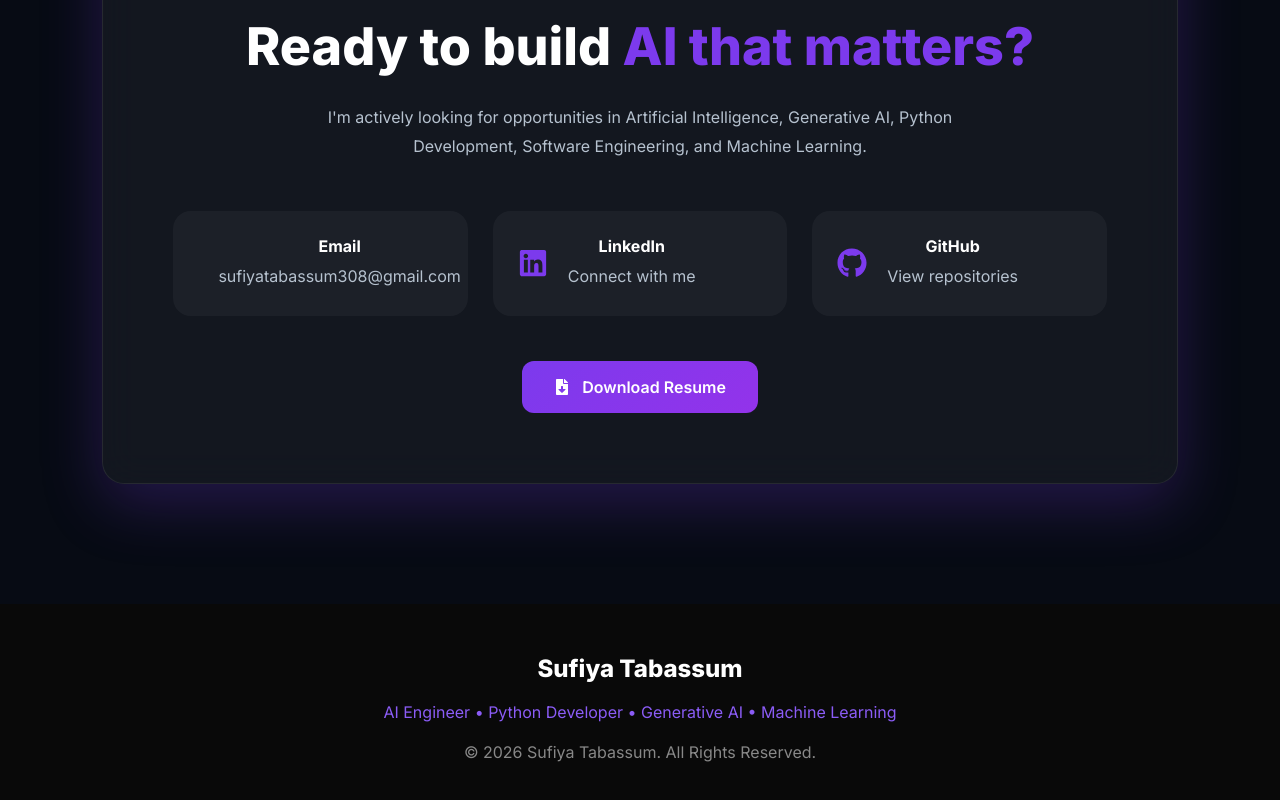
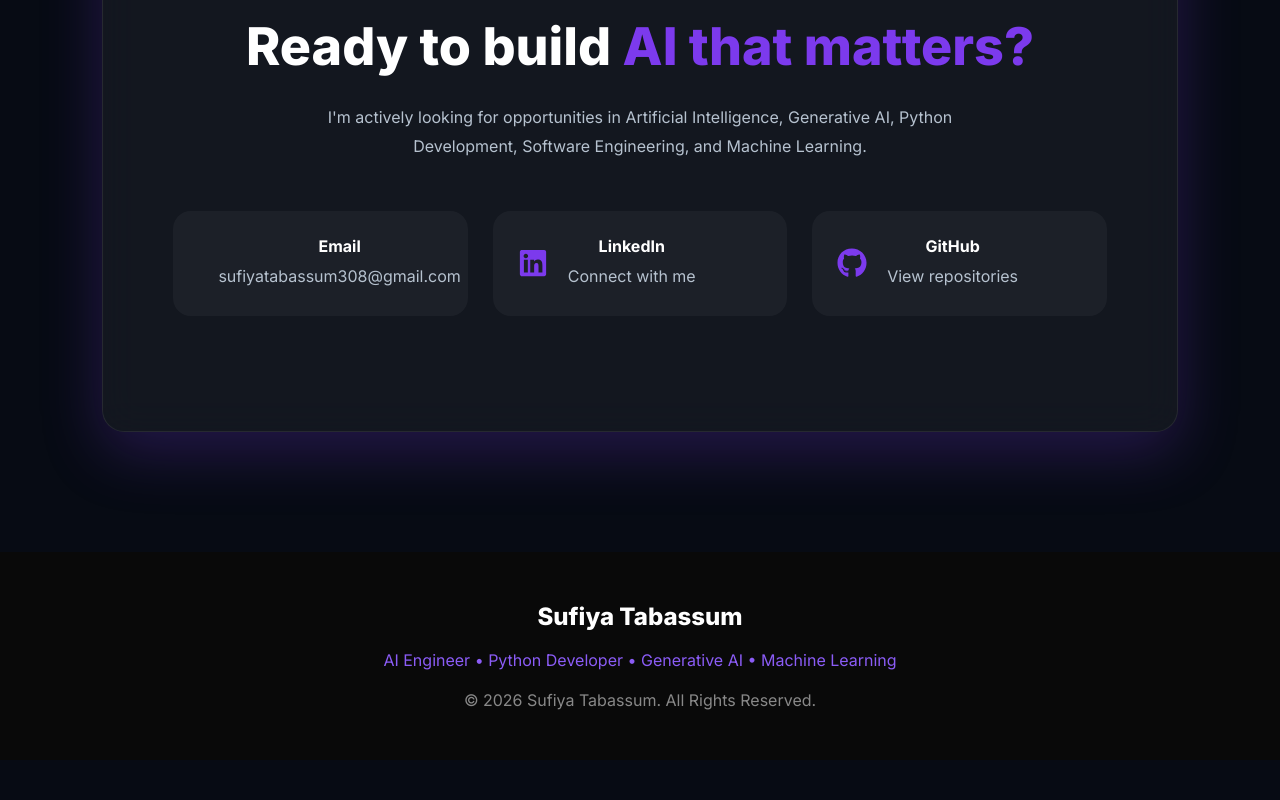
Before and after one commit to sufiyatabassum308-stack/Portfolio, a React app: page / in a window 1280 px wide. Shown: the part 8214-9014 px from the top of the page. After the commit the page ends 8974 px from the top, so only its background shows below. Built offline with nearby package versions, Linux system fonts and the light colour scheme; the HTML template or start-up script is replaced by a standard one.

Commit message:
Remove resume button from contact section

```diff
--- a/src/components/Contact.jsx
+++ b/src/components/Contact.jsx
@@ -3,7 +3,6 @@ import {
   FaEnvelope,
   FaGithub,
   FaLinkedin,
-  FaFileDownload,
 } from "react-icons/fa";
 import { motion } from "framer-motion";
 
@@ -75,10 +74,7 @@ function Contact() {
 
           </div>
 
-          <button className="resume-download">
-            <FaFileDownload />
-            Download Resume
-          </button>
+
 
         </motion.div>
 
```
